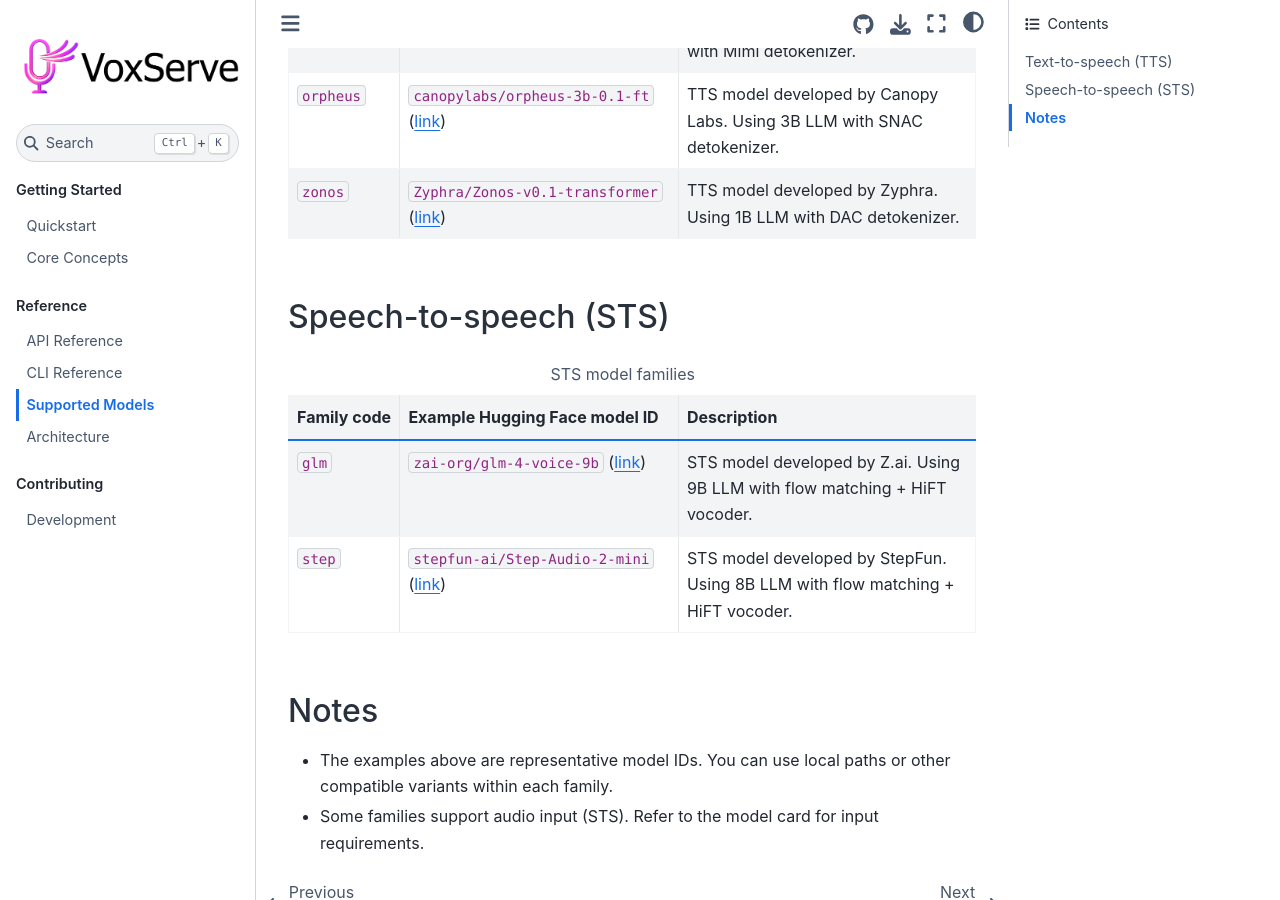
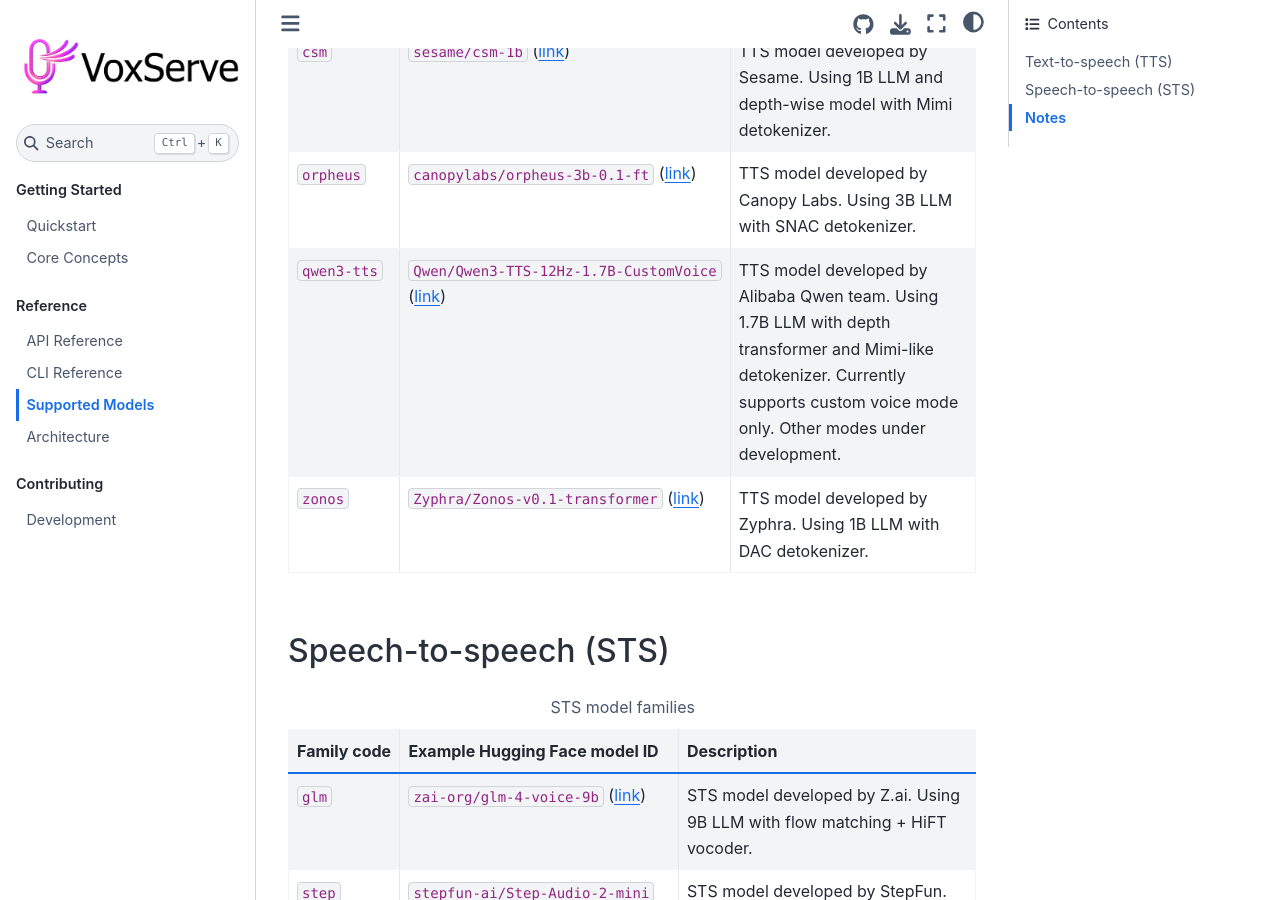
Before and after one commit to vox-serve/vox-serve, a Sphinx documentation site: the page built from docs/models.rst, in a window 1280 px wide and 900 px high, scrolled down 641 px. Built offline with Sphinx 7.4.7 and the Sphinx Book theme 1.1.4, drawn with Linux system fonts in a browser that asks for light colours.

Commit message:
doc: qwen3 tts support (custom voice)

```diff
--- a/docs/models.rst
+++ b/docs/models.rst
@@ -26,6 +26,9 @@
    * - ``orpheus``
      - ``canopylabs/orpheus-3b-0.1-ft`` (`link <https://huggingface.co/canopylabs/orpheus-3b-0.1-ft>`_)
      - TTS model developed by Canopy Labs. Using 3B LLM with SNAC detokenizer.
+   * - ``qwen3-tts``
+     - ``Qwen/Qwen3-TTS-12Hz-1.7B-CustomVoice`` (`link <https://huggingface.co/Qwen/Qwen3-TTS-12Hz-1.7B-CustomVoice>`_)
+     - TTS model developed by Alibaba Qwen team. Using 1.7B LLM with depth transformer and Mimi-like detokenizer. Currently supports custom voice mode only. Other modes under development.
    * - ``zonos``
      - ``Zyphra/Zonos-v0.1-transformer`` (`link <https://huggingface.co/Zyphra/Zonos-v0.1-transformer>`_)
      - TTS model developed by Zyphra. Using 1B LLM with DAC detokenizer.
```
Also changed, not shown: README.md (+1 -0 lines).
